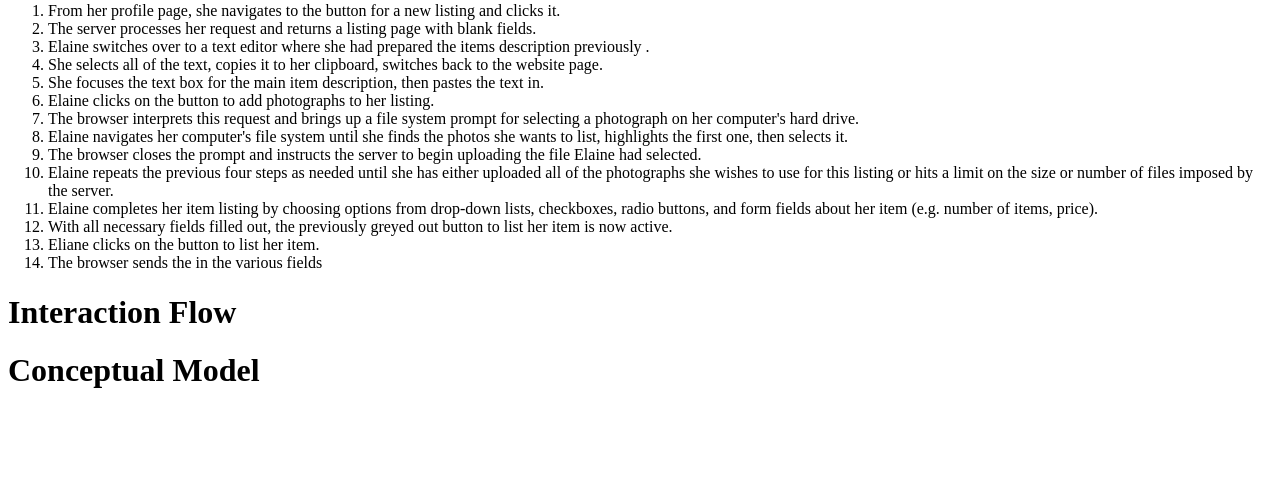
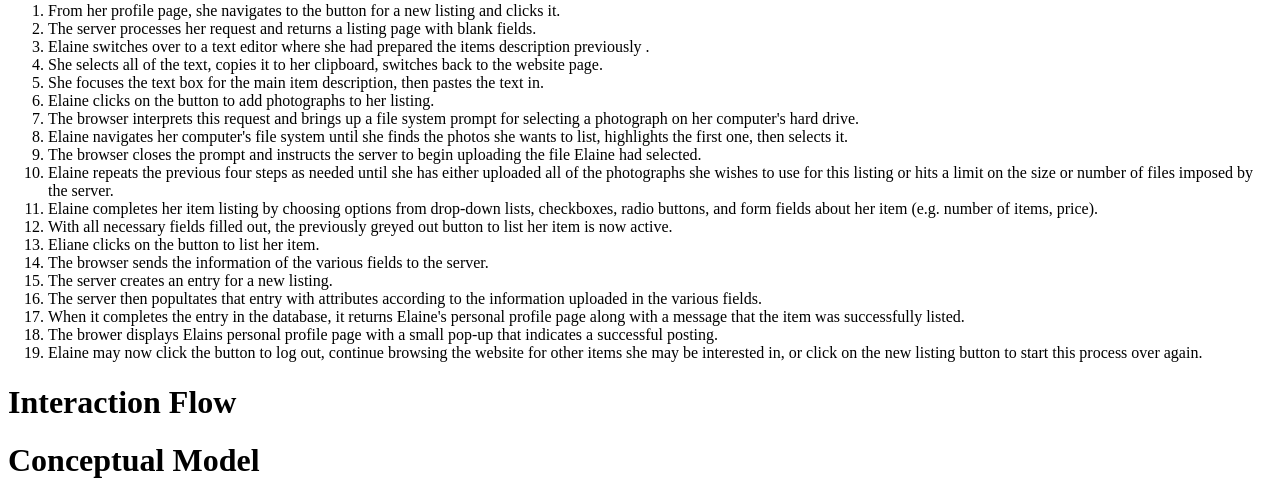
Before and after one commit to adubois85/data-design-etsy, a PHP site: page / in a window 1280 px wide. Shown: the part 611-1112 px from the top of the page. Before the commit the page ends 999 px from the top, so only its background shows below. Run offline with PHP 8.4, Linux system fonts and the light colour scheme.

Commit message:
Finished use case

```diff
--- a/index.php
+++ b/index.php
@@ -63,8 +63,18 @@
 						<li>With all necessary fields filled out, the previously greyed out button to list her item is
 							now active.</li>
 						<li>Eliane clicks on the button to list her item.</li>
-						<li>The browser sends the in the various fields </li>
+						<li>The browser sends the information of the various fields to the server.</li>
+						<li>The server creates an entry for a new listing.</li>
+						<li>The server then popultates that entry with attributes according to the information uploaded
+							in the various fields.</li>
+						<li>When it completes the entry in the database, it returns Elaine's personal profile page along
+							with a message that the item was successfully listed.</li>
+						<li>The brower displays Elains personal profile page with a small pop-up that indicates a
+							successful posting.</li>
+						<li>Elaine may now click the button to log out, continue browsing the website for other items she
+							may be interested in, or click on the new listing button to start this process over again.</li>
 					</ol>
+
 		<h1>Interaction Flow</h1>
 
 		<h1>Conceptual Model</h1>
```
